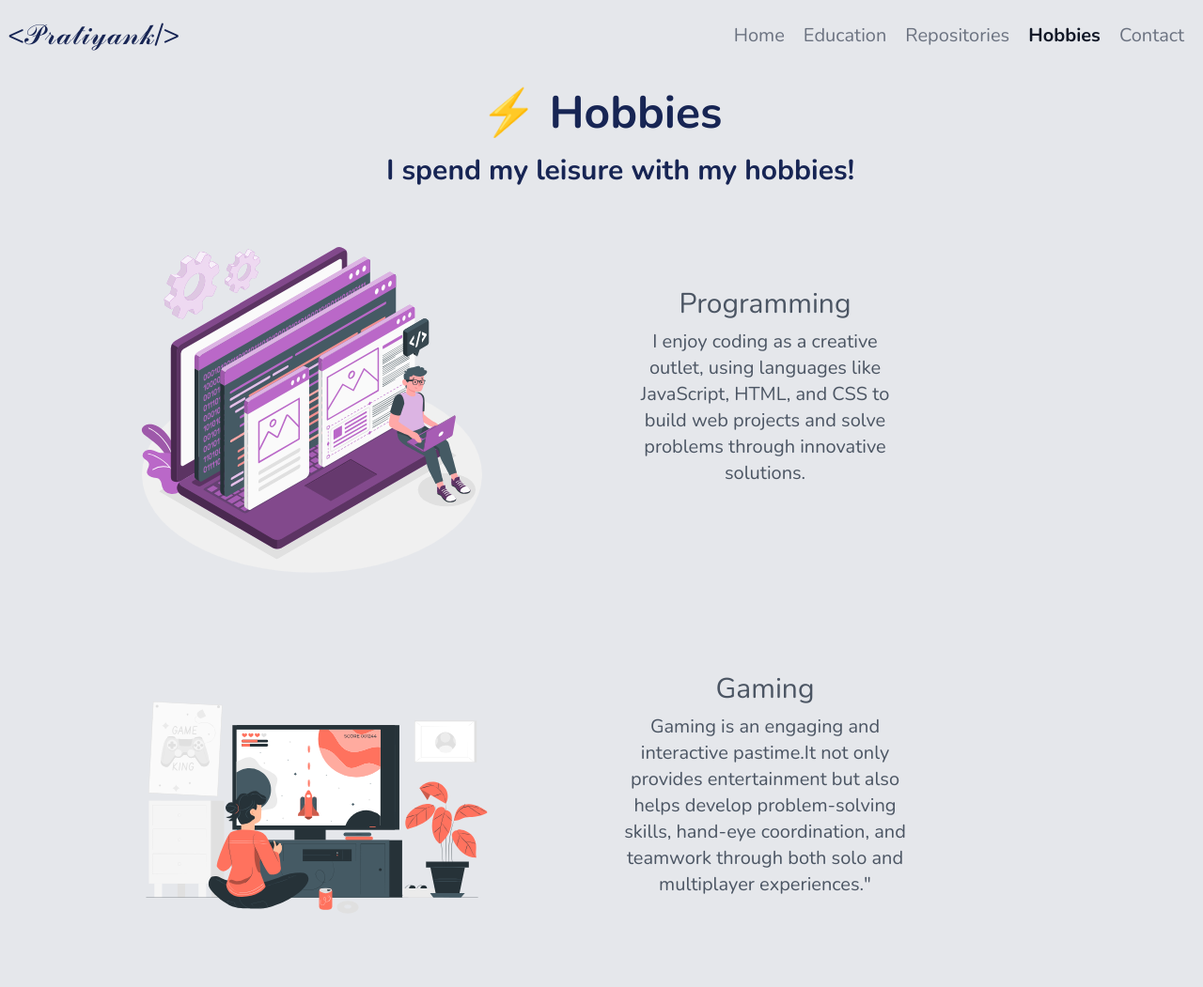
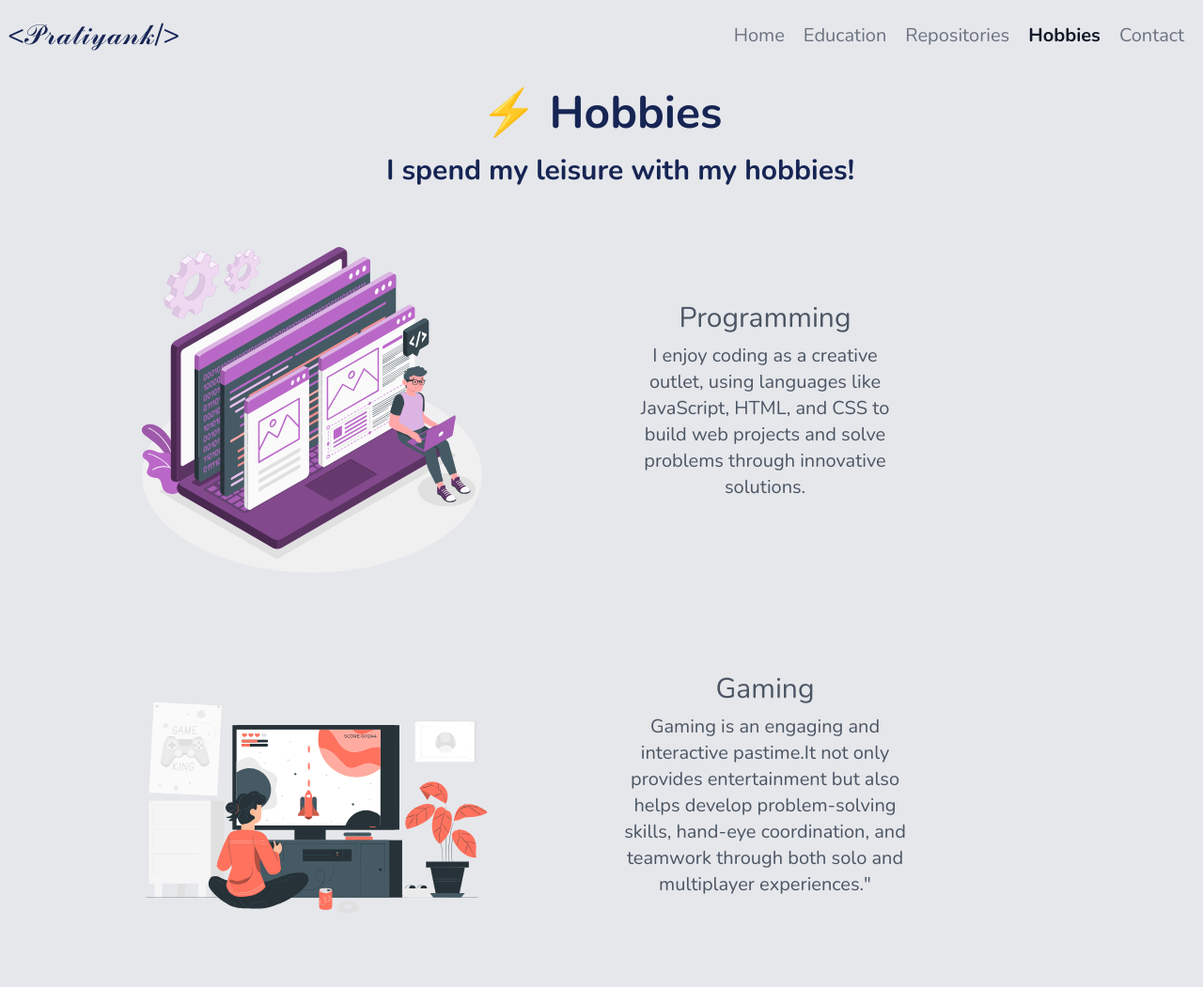
Before and after one commit to Pratiyankkumar/weather-website, a website: page public/hobbies.html in a window 1280 px wide. Shown: the top 1051 px of the page at 94% size. Drawn offline with nearby package versions, Linux system fonts and the light colour scheme.

Commit message:
Update hobbies.html

```diff
--- a/public/hobbies.html
+++ b/public/hobbies.html
@@ -45,7 +45,7 @@
       <div class="flex md:flex-row flex-col md:mt-10 items-center w-2/3 justify-between">
         <img class="size-96" style="margin-left: 140px;" src="images/images2/Developer activity-amico.svg" alt="">
         <div class="flex flex-col items-center">
-          <p class="text-3xl text-gray-600 ml-5 mb-2" style="margin-left: 140px; margin-top: -40px;">Programming</p>
+          <p class="text-3xl text-gray-600 ml-5 mb-2" style="margin-left: 140px; margin-top: -10px;">Programming</p>
           <p class="text-xl text-gray-600 text-center md:w-96 md:ml-0" style="width: 300px; margin-left: 140px;">I enjoy coding as a creative outlet, using languages like JavaScript, HTML, and CSS to build web projects and solve problems through innovative solutions.</p>
         </div>
       </div>
```
